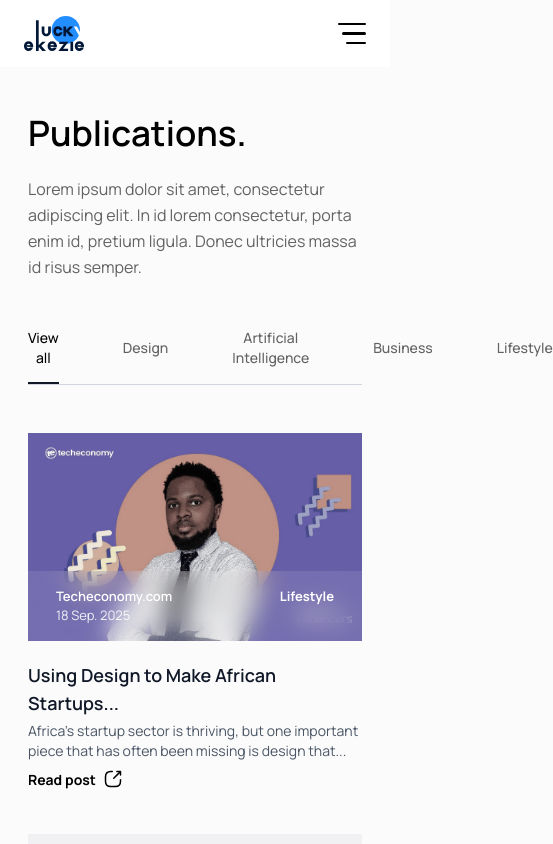
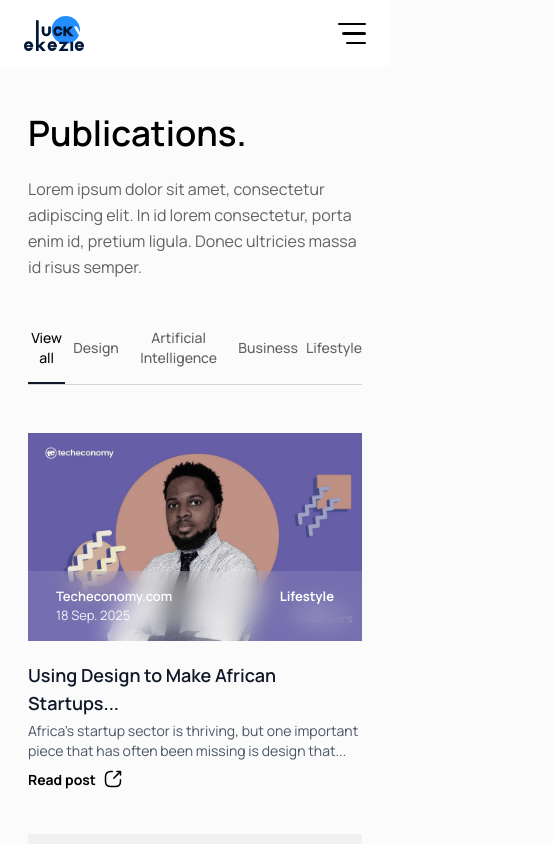
Before and after one commit to Divinegirl8/Ceejay, a React (Vite) app: page /publications in a window 390 px wide. Shown: the top 844 px of the page, 553 px wide, since content can reach past the window. Built offline with nearby package versions, Linux system fonts and the light colour scheme.

Commit message:
added publications

```diff
--- a/src/features/Publications/index.tsx
+++ b/src/features/Publications/index.tsx
@@ -132,12 +132,12 @@ const Publications: React.FC = () => {
       </div>
 
       {/* Tabs */}
-      <div className="flex gap-16 mb-12 border-b border-gray-300 ">
+      <div className="flex md:gap-16  gap-2 mb-12 border-b border-gray-300 ">
         {tabs.map((tab) => (
           <button
             key={tab}
             onClick={() => handleTabChange(tab)}
-            className={`pb-4 text-sm font-[500] transition-colors relative  cursor-pointer ${
+            className={`pb-4 text-sm font-[500] transition-colors relative  md:cursor-pointer ${
               activeTab === tab
                 ? 'text-black'
                 : 'text-[#626262] '
```
